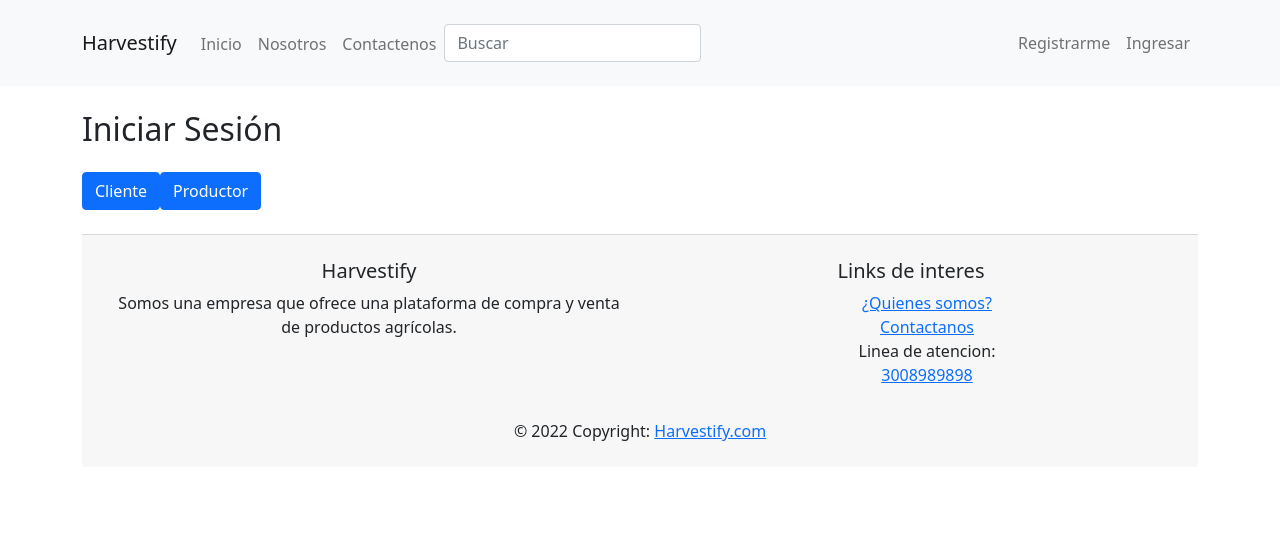
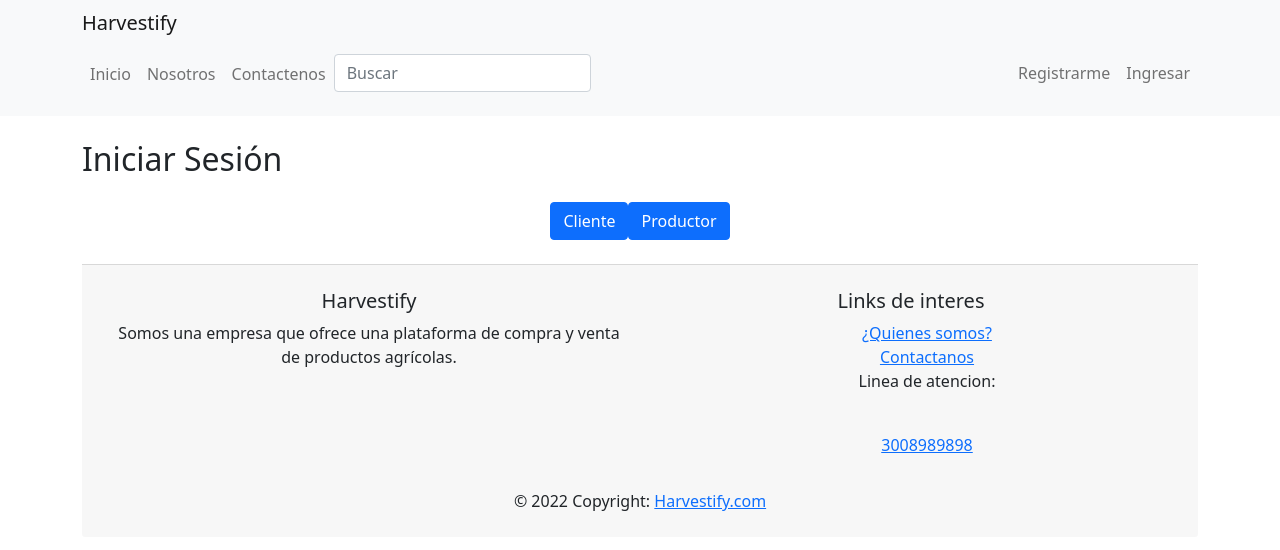
Before and after one commit to juanernestog/har-front, a React (Create React App) app: page /login in a window 1280 px wide. Shown: the top 550 px of the page. Built offline with nearby package versions, Linux system fonts and the light colour scheme.

Commit message:
change configuration of components, List and Login

```diff
--- a/src/components/Footer.js
+++ b/src/components/Footer.js
@@ -1,6 +1,5 @@
 import React from 'react';
 import { Row, Col, Card } from 'react-bootstrap';
-import { Link } from 'react-router-dom';
 import { Container } from 'react-bootstrap';
 
 export default function Footer() {
@@ -10,7 +9,7 @@ export default function Footer() {
         <Row>
           <Col md="6">
             <h5 className="title">Harvestify</h5>
-            <p class="align-middle">
+            <p className="align-middle">
               Somos una empresa que ofrece una plataforma de compra y venta de
               productos agrícolas.
             </p>
@@ -25,7 +24,7 @@ export default function Footer() {
                 <a href="/contact"> Contactanos </a>
               </li>
               <li className="list-unstyled">
-                <a> Linea de atencion: </a>
+                <p> Linea de atencion: </p>
                 <br />
                 <a href="tel:+573008989898"> 3008989898 </a>
               </li>
--- a/src/components/Header.js
+++ b/src/components/Header.js
@@ -6,7 +6,7 @@ import NavUser from './NavUser';
 export default function Header() {
   return (
     <Navbar bg="light" expand="lg">
-      <Container class="d-inline-block align-middle">
+      <Container className="d-inline-block align-middle">
         <Link to="/" className="navbar-brand">
           Harvestify
         </Link>
--- a/src/components/ProductCard.js
+++ b/src/components/ProductCard.js
@@ -7,15 +7,16 @@ export default function ProductCard({
   name = '',
   price = '',
   unit = '',
-  image = '',
+  picture = '',
 }) {
   return (
     <Card className="text-center" style={{ width: '18rem' }}>
-      <Card.Img variant="top" src={image} />
+      <Card.Img variant="top" src={picture} />
       <Card.Body>
         <Card.Title>
           {name}
           <span className="text-muted">
+            {' '}
             ${price} / {unit}
           </span>
         </Card.Title>
--- a/src/containers/List.js
+++ b/src/containers/List.js
@@ -11,7 +11,6 @@ export default function List() {
   const { data, error, loading } = useProducts();
 
   function onDisplayProduct(event, id) {
-    event.stopPropagation();
     navigate(`products/${id}`);
   }
 
@@ -26,6 +25,7 @@ export default function List() {
   return (
     <>
       {error && <Alert variant="danger">={error}</Alert>}
+      <div className="d-flex justify-content-around mb-3">
         {data.map((item) => (
           <div
             key={item.id}
@@ -41,6 +41,7 @@ export default function List() {
             />
           </div>
         ))}
+      </div>
     </>
   );
 }
--- a/src/pages/LogIn.js
+++ b/src/pages/LogIn.js
@@ -6,12 +6,14 @@ export default function LogIn() {
   return (
     <>
       <h2 className="my-4">Iniciar Sesión</h2>
+      <div className="d-flex justify-content-center">
         <Button as={Link} variant="primary" to="/login/clients">
           Cliente
         </Button>
         <Button as={Link} variant="primary" to="/login/producers">
           Productor
         </Button>
+      </div>
     </>
   );
 }
```
Lines whose indentation alone changed are shown as unchanged.
